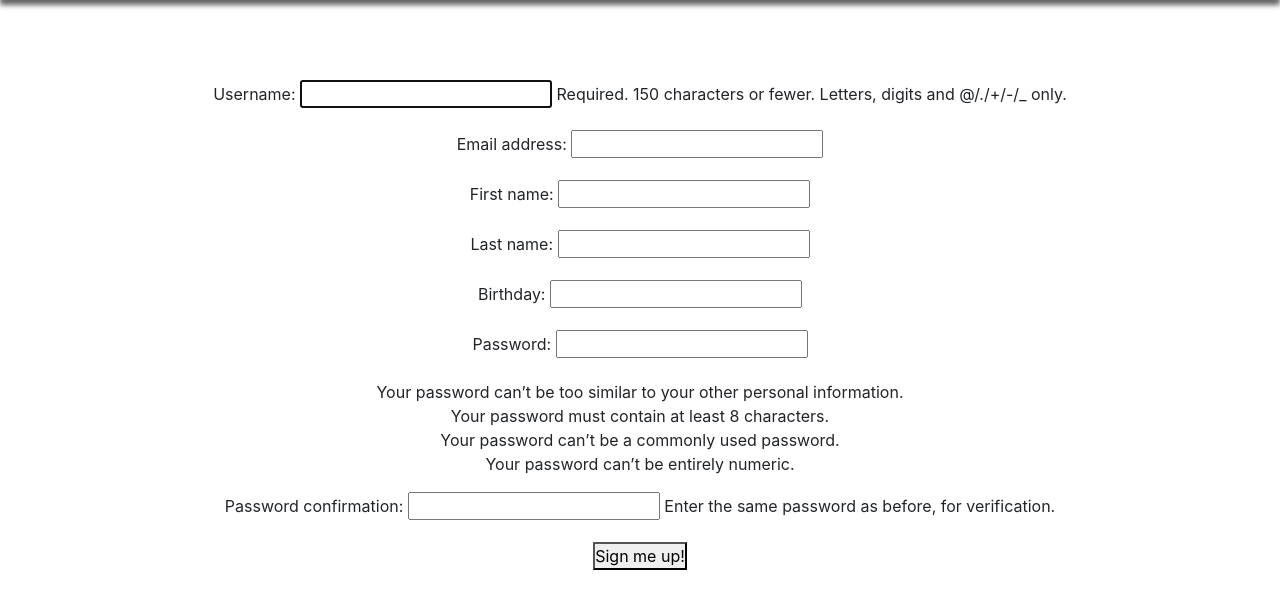
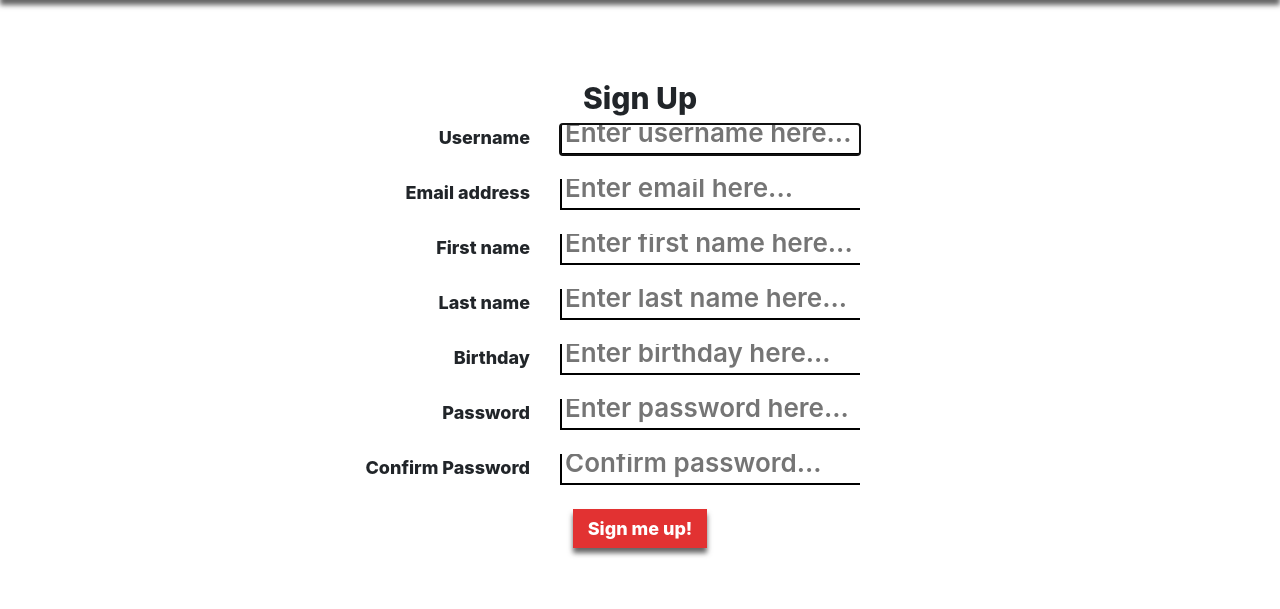
Before and after one commit to kirylzhautouski/GamesCatalog, a Django app: page /signup/ in a window 1280 px wide. Shown: the part 62-671 px from the top of the page. Run offline with Django 3.2, Linux system fonts and the light colour scheme; some libraries are stand-ins or nearby versions.

Commit message:
Edit sign up template styles

```diff
--- a/gamemuster/gamecatalog/forms.py
+++ b/gamemuster/gamecatalog/forms.py
@@ -6,9 +6,41 @@ from .models import User
 
 class SignUpForm(UserCreationForm):
 
-    birthday = forms.DateField(input_formats=['%d-%m-%Y'])
+    birthday = forms.DateField(input_formats=['%d-%m-%Y'],
+                               widget=forms.fields.TextInput(
+                attrs={'placeholder': 'Enter birthday here...'}
+            ))
+
+    password1 = forms.CharField(
+        label='Password',
+        widget=forms.PasswordInput(
+            attrs={'placeholder': 'Enter password here...'}
+        )
+    )
+
+    password2 = forms.CharField(
+        label='Confirm Password',
+        widget=forms.PasswordInput(
+            attrs={'placeholder': 'Confirm password...'}
+        )
+    )
 
     class Meta(UserCreationForm):
         model = User
         fields = ('username', 'email', 'first_name', 'last_name',
-                  'birthday')
+                  'birthday', 'password1', 'password2')
+
+        widgets = {
+            'username': forms.fields.TextInput(
+                attrs={'placeholder': 'Enter username here...'}
+            ),
+            'email': forms.fields.EmailInput(
+                attrs={'placeholder': 'Enter email here...'}
+            ),
+            'first_name': forms.fields.TextInput(
+                attrs={'placeholder': 'Enter first name here...'}
+            ),
+            'last_name': forms.fields.TextInput(
+                attrs={'placeholder': 'Enter last name here...'}
+            ),
+        }
--- a/gamemuster/gamecatalog/static/gamecatalog/sign_up_style.css
+++ b/gamemuster/gamecatalog/static/gamecatalog/sign_up_style.css
@@ -1,5 +1,53 @@
+
+h1.sign-up-name {
+    font-weight: 800;
+    font-size: 30px;
+}
 
 form.sign-up-form {
     text-align: center;
     margin-top: 80px;
 }
+
+button.sign-up-button {
+    box-shadow: 0px 5px 5px 0px rgba(50, 50, 50, 0.75);
+    background-color: #E23232;
+    color: white;
+    border: none;
+    padding-top: 6px;
+    padding-bottom: 6px;
+    padding-left: 15px;
+    padding-right: 15px;
+    font-weight: 800;
+    font-size: 18px;
+}
+
+.sign-up-label {
+    font-weight: 800;
+    font-size: 18px;
+}
+
+.sign-up-input {
+    width: 300px;
+    border: none;
+    border-bottom: 2px solid black;
+    border-left: 2px solid black;
+    padding-bottom: 5px;
+    padding-left: 3px;
+}
+
+::-webkit-input-placeholder {
+   text-align: left;
+}
+
+:-moz-placeholder { /* Firefox 18- */
+   text-align: left;
+}
+
+::-moz-placeholder {  /* Firefox 19+ */
+   text-align: left;
+}
+
+:-ms-input-placeholder {
+   text-align: left;
+}
--- a/gamemuster/gamecatalog/templates/gamecatalog/sign_up.html
+++ b/gamemuster/gamecatalog/templates/gamecatalog/sign_up.html
@@ -17,12 +17,34 @@
 
 {% block content %}
 
+    {% load widget_tweaks %}
+
     <form method="post" class="sign-up-form">
         {% csrf_token %}
 
-        {{ form.as_p }}
+        <h1 class="sign-up-name">Sign Up</h1>
 
-        <button type="submit">Sign me up!</button>
+        <div class="container">
+            {% for field in form %}
+
+                <div class="row">
+                    <div class="col-5 text-right sign-up-label">
+                        {{ field.label }}
+                    </div>
+
+                    <div class="col-7 text-left">
+                        {{ field|add_class:"sign-up-input" }}
+
+                        {{ field.errors }}
+                    </div>
+                </div>
+
+                <br>
+
+            {% endfor %}
+        </div>
+
+        <button type="submit" class="sign-up-button">Sign me up!</button>
     </form>
 
 {% endblock content %}
--- a/gamemuster/gamemuster/settings.py
+++ b/gamemuster/gamemuster/settings.py
@@ -40,6 +40,7 @@ INSTALLED_APPS = [
     'django.contrib.sessions',
     'django.contrib.messages',
     'django.contrib.staticfiles',
+    'widget_tweaks',
 ]
 
 MIDDLEWARE = [
--- a/requirements.lock.txt
+++ b/requirements.lock.txt
@@ -2,6 +2,7 @@ asgiref==3.2.3
 certifi==2019.11.28
 chardet==3.0.4
 Django==3.0.2
+django-widget-tweaks==1.4.5
 entrypoints==0.3
 flake8==3.7.9
 idna==2.8
--- a/requirements.txt
+++ b/requirements.txt
@@ -2,3 +2,4 @@ Django==3.0.2
 requests==2.22.0
 flake8==3.7.9
 psycopg2==2.8.4
+django-widget-tweaks==1.4.5
```
